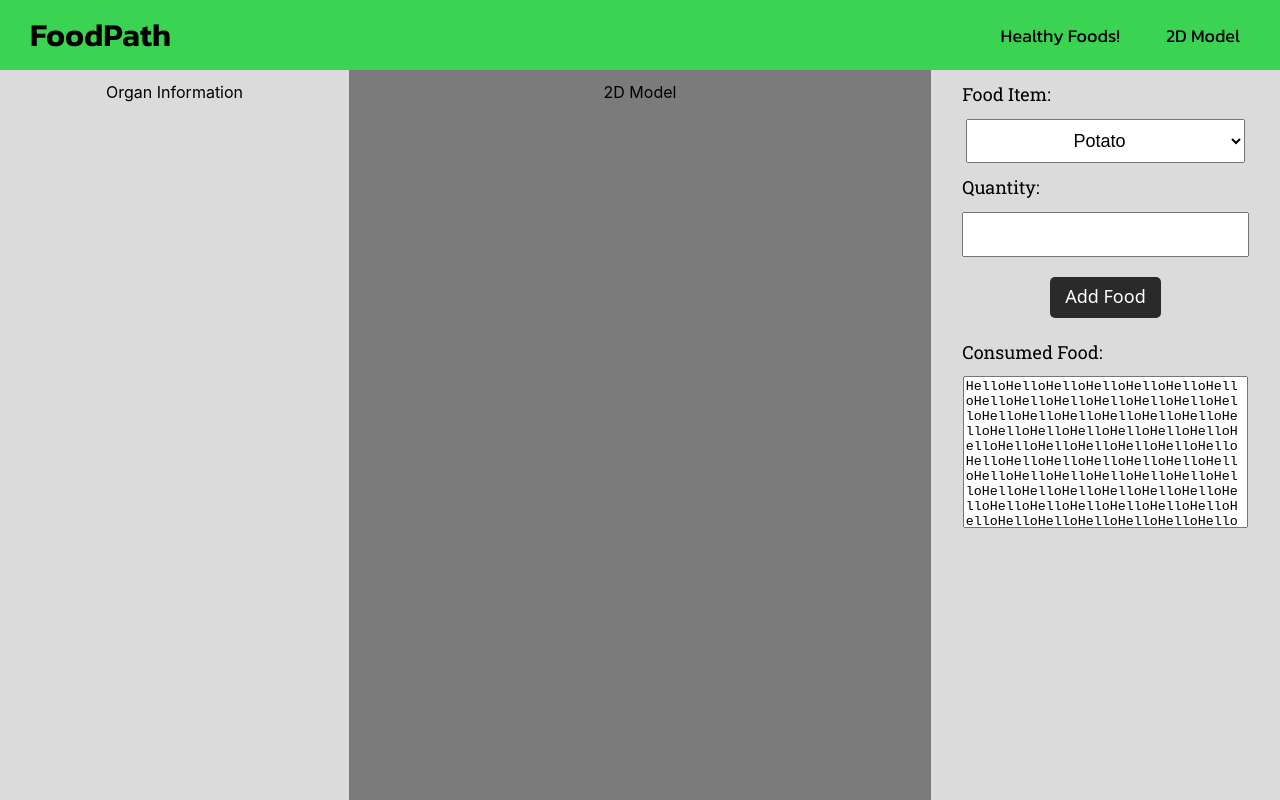
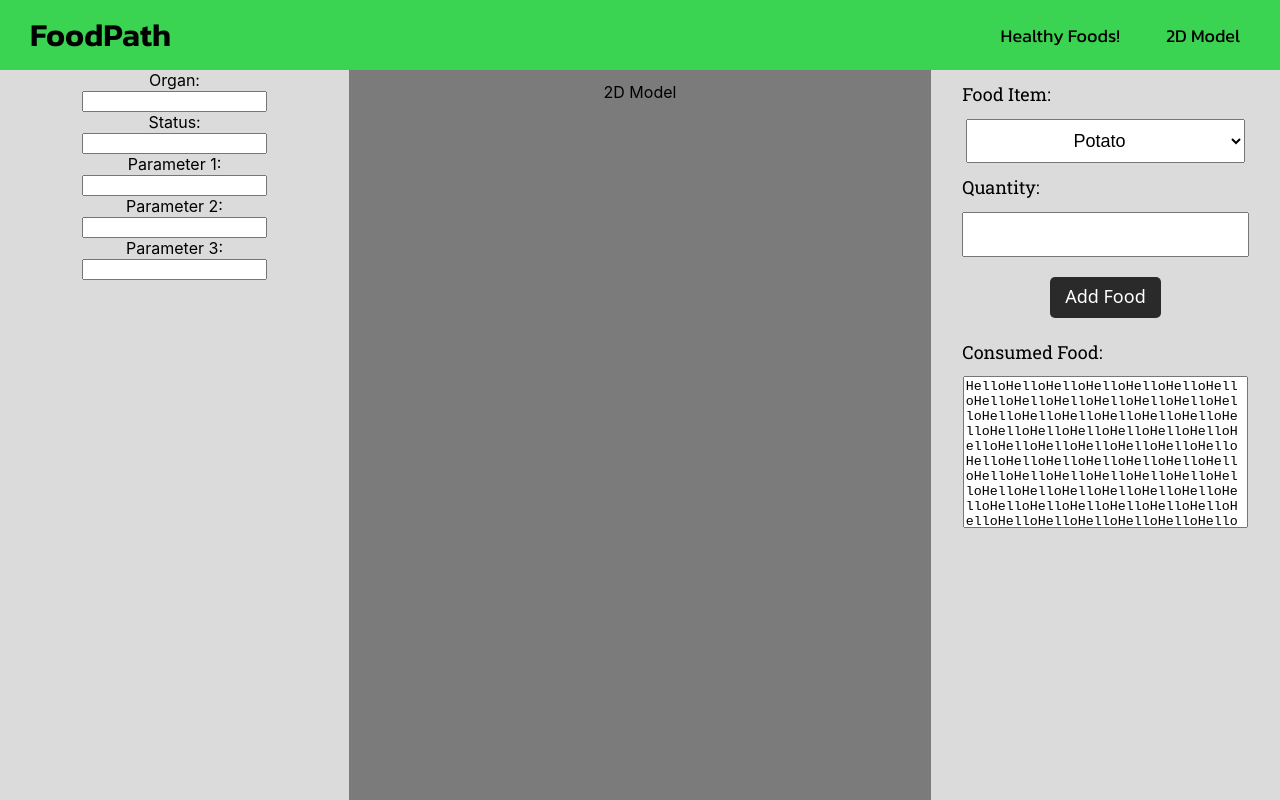
Before and after one commit to nithishgouds/foodpath, a React (Create React App) app in the folder frontend/: page / in a window 1280 px wide. Built offline with nearby package versions, Linux system fonts and the light colour scheme.

Commit message:
Added Organ Information layouts

```diff
--- a/frontend/src/model2d/content.js
+++ b/frontend/src/model2d/content.js
@@ -5,7 +5,16 @@ function Content(){
   return(
     <div className='mainelements'>
       <div class="organinfo">
-        <p>Organ Information</p>
+        <label style={{display:"block"}}>Organ:</label>
+      <input readOnly></input>
+        <label style={{display:"block"}}>Status:</label>
+      <input readOnly></input>
+        <label style={{display:"block"}}>Parameter 1:</label>
+      <input readOnly></input>
+        <label style={{display:"block"}}>Parameter 2:</label>
+      <input readOnly></input>
+        <label style={{display:"block"}}>Parameter 3:</label>
+      <input readOnly></input>
       </div>
       <div class="model2d">
         <p>2D Model</p>
--- a/frontend/src/model2d/contentstyle.css
+++ b/frontend/src/model2d/contentstyle.css
@@ -17,6 +17,7 @@ html, body {
 }
 
 .organinfo{
+  display:block;
   background-color: rgb(219, 219, 219);
   flex:3;
 }
```
